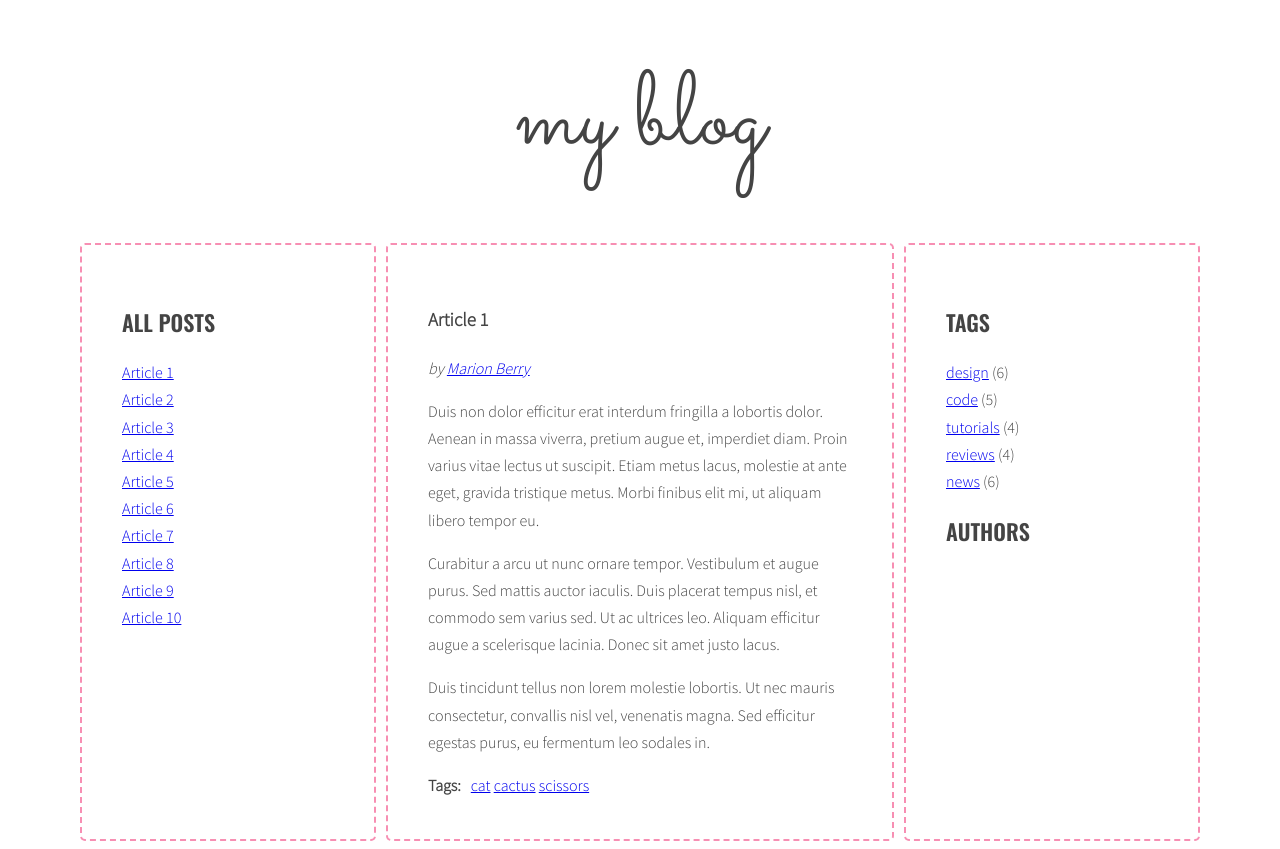
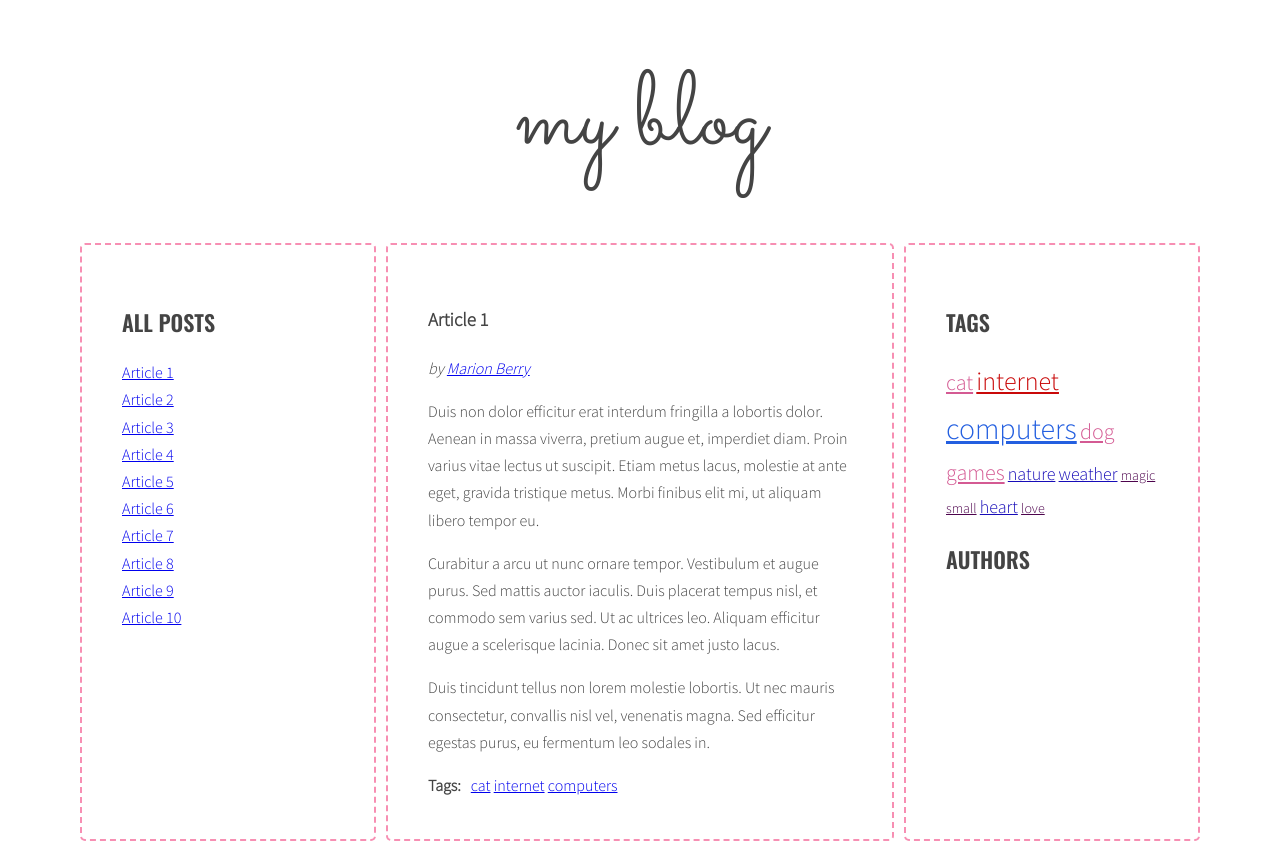
Before and after one commit to deidrah/blog-project, a plain HTML site: page index.html in a window 1280 px wide. Drawn offline with nearby package versions, Linux system fonts and the light colour scheme.

Commit message:
adding tag cloud functionality

```diff
--- a/index.html
+++ b/index.html
@@ -18,7 +18,7 @@
           </ul>
         </aside>
         <section class="posts">
-          <article class="post active" id="article-1" data-author="Marion Berry" data-tags="cat cactus scissors">
+          <article class="post active" id="article-1" data-author="Marion Berry" data-tags="cat internet computers">
             <h3 class="post-title">Article 1</h3>
             <p class="post-author">by </p>
             <div class="post-content">
@@ -34,7 +34,7 @@
               </ul>
             </div>
           </article>
-          <article class="post" id="article-2" data-author="George Tuxedo" data-tags="dog cactus pen">
+          <article class="post" id="article-2" data-author="George Tuxedo" data-tags="dog computers games">
             <h3 class="post-title">Article 2</h3>
             <p class="post-author">by </p>
             <div class="post-content">
@@ -50,7 +50,7 @@
               </ul>
             </div>
           </article>
-          <article class="post" id="article-3" data-author="Marion Berry" data-tags="beach sun tropical">
+          <article class="post" id="article-3" data-author="Marion Berry" data-tags="cat dog">
             <h3 class="post-title">Article 3</h3>
             <p class="post-author">by </p>
             <div class="post-content">
@@ -65,7 +65,7 @@
               </ul>
             </div>
           </article>
-          <article class="post" id="article-4" data-author="Kitty Toebean" data-tags="cat plane snakes">
+          <article class="post" id="article-4" data-author="Kitty Toebean" data-tags="cat">
             <h3 class="post-title">Article 4</h3>
             <p class="post-author">by </p>
             <div class="post-content">
@@ -81,7 +81,7 @@
               </ul>
             </div>
           </article>
-          <article class="post" id="article-5" data-author="Marion Berry" data-tags="cat rock forest">
+          <article class="post" id="article-5" data-author="Marion Berry" data-tags="dog games computers">
             <h3 class="post-title">Article 5</h3>
             <p class="post-author">by </p>
             <div class="post-content">
@@ -97,7 +97,7 @@
               </ul>
             </div>
           </article>
-          <article class="post" id="article-6" data-author="George Tuxedo" data-tags="rock plane magic">
+          <article class="post" id="article-6" data-author="George Tuxedo" data-tags="internet nature weather">
             <h3 class="post-title">Article 6</h3>
             <p class="post-author">by </p>
             <div class="post-content">
@@ -178,14 +178,9 @@
             </div>
           </article>
         </section>
-        <aside class="sidebar">
+        <aside class="sidebar sidebar--right">
           <h2 class="section-title">Tags</h2>
           <ul class="list tags">
-            <li><a href="#">design</a> <span>(6)</span></li>
-            <li><a href="#">code</a> <span>(5)</span></li>
-            <li><a href="#">tutorials</a> <span>(4)</span></li>
-            <li><a href="#">reviews</a> <span>(4)</span></li>
-            <li><a href="#">news</a> <span>(6)</span></li>
           </ul>
           <h2 class="section-title">Authors</h2>
           <ul class="list authors">
--- a/js/script.js
+++ b/js/script.js
@@ -34,7 +34,9 @@ const optArticleSelector = '.post',
   optTitleSelector = '.post-title',
   optTitleListSelector = '.titles',
   optArticleTagsSelector = '.post-tags .list',
-  optArticleAuthorSelector = '.post-author';
+  optArticleAuthorSelector = '.post-author',
+  optCloudClassCount = 5,
+  optCloudClassPrefix = 'tag-size-';
 
 function generateTitleLinks(customSelector = ''){
   /* remove contents of titleList */
@@ -69,7 +71,32 @@ function generateTitleLinks(customSelector = ''){
 
 generateTitleLinks();
 
-function generateTags(){
+function calculateTagsParams(tags) {
+  const params = { 'max': 0, 'min': 999999 };
+  for (let tag in tags) {
+    console.log(tag + ' is used ' + tags[tag] + ' times');
+    if (tags[tag] > params.max) {
+      params.max = tags[tag];
+    }
+    if (tags[tag] < params.min) {
+      params.min = tags[tag];
+    }
+  }
+  return params;
+}
+
+function calculateTagClass(count, params) {
+  const normalizedCount = count - params.min;
+  const normalizedMax = params.max - params.min;
+  const percentage = normalizedCount / normalizedMax;
+  const classNumber = Math.floor(percentage * (optCloudClassCount - 1) + 1);
+  console.log(optCloudClassPrefix + classNumber);
+  return optCloudClassPrefix + classNumber;
+}
+
+function generateTags() {
+  /* [NEW] create a new variable allTags with an empty object */
+  let allTags = {};
   /* find all articles */
   const articles = document.querySelectorAll(optArticleSelector);
   /* START LOOP: for every article: */
@@ -89,19 +116,45 @@ function generateTags(){
     for (let tag of articleTagsArray) {
       console.log(tag);
       /* generate HTML of the link */
-      const linkHTML = `<li><a href='#tag-${tag}'>${tag}</a></li>`;
+      const linkHTML = '<li><a href="#tag-' + tag + '">' + tag + '</a></li>';
       console.log(linkHTML);
       /* add generated code to html variable */
       html = html + '  ' + linkHTML;
       console.log(html);
-    /* END LOOP: for each tag */
+      /* [NEW] check if this link is NOT already in allTags */
+      if (!allTags.hasOwnProperty(tag)) {
+        /* [NEW] add tag to allTags object */
+        allTags[tag] = 1;
+      } else {
+        allTags[tag]++;
+      }
+      /* END LOOP: for each tag */
     }
     /* insert HTML of all the links into the tags wrapper */
     tagsWrapper.innerHTML = html;
-  /* END LOOP: for every article: */
+    /* END LOOP: for every article: */
   }
+  /* [NEW] find list of tags in right column */
+  const tagList = document.querySelector('.tags');
+  console.log(tagList);
+  /* [NEW ADD 1] const tagsParams */
+  const tagsParams = calculateTagsParams(allTags);
+  console.log('tagsParams:', tagsParams);
+  /* [NEW] create variable for all links HTML code */
+  let allTagsHTML = '';
+  /*[NEW] START LOOP: for each tag in allTags: */
+  for (let tag in allTags) {
+    /* [NEW] generate code of a link and add it to allTagsHTML */
+    //const tagLinkHTML = '<li><a href="#tag-' + tag + '">' + tag + ' (' + allTags[tag] + ') ' + '</a></li>';
+    const tagLinkHTML = '<li><a  class="' + calculateTagClass(allTags[tag], tagsParams) + '" href="#tag-' + tag + '">' + tag + '</a></li>' + '    ';
+    allTagsHTML += tagLinkHTML;
+    console.log(tagLinkHTML);
+    console.log('slawomir ' + tagLinkHTML);
+    /*[NEW] END LOOP: for each tag in allTags: */
+  }
+  /*[NEW] add html from allTagsHTML to tagList */
+  tagList.innerHTML = allTagsHTML;
 }
-
 generateTags();
 
 function tagClickHandler(event){
--- a/sass/style.scss
+++ b/sass/style.scss
@@ -123,6 +123,14 @@ body {
   }
 }
 
+/* Tags */
+.tag-size-1 {font-size: 14px; color: rgb(77, 3, 77); }
+.tag-size-2 {font-size: 18px; color: rgb(23, 12, 184);}
+.tag-size-3 {font-size: 22px; color: rgb(212, 90, 147);}
+.tag-size-4 {font-size: 26px; color: rgb(201, 9, 9) ;}
+.tag-size-5 {font-size: 30px; color: rgb(35, 95, 224);}
+.sidebar--right ul li {display: inline;}
+
 /* Media queries */
 
 @media (max-width: 600px) {
```
Also changed, not shown: css/style.css, 1 other file.
